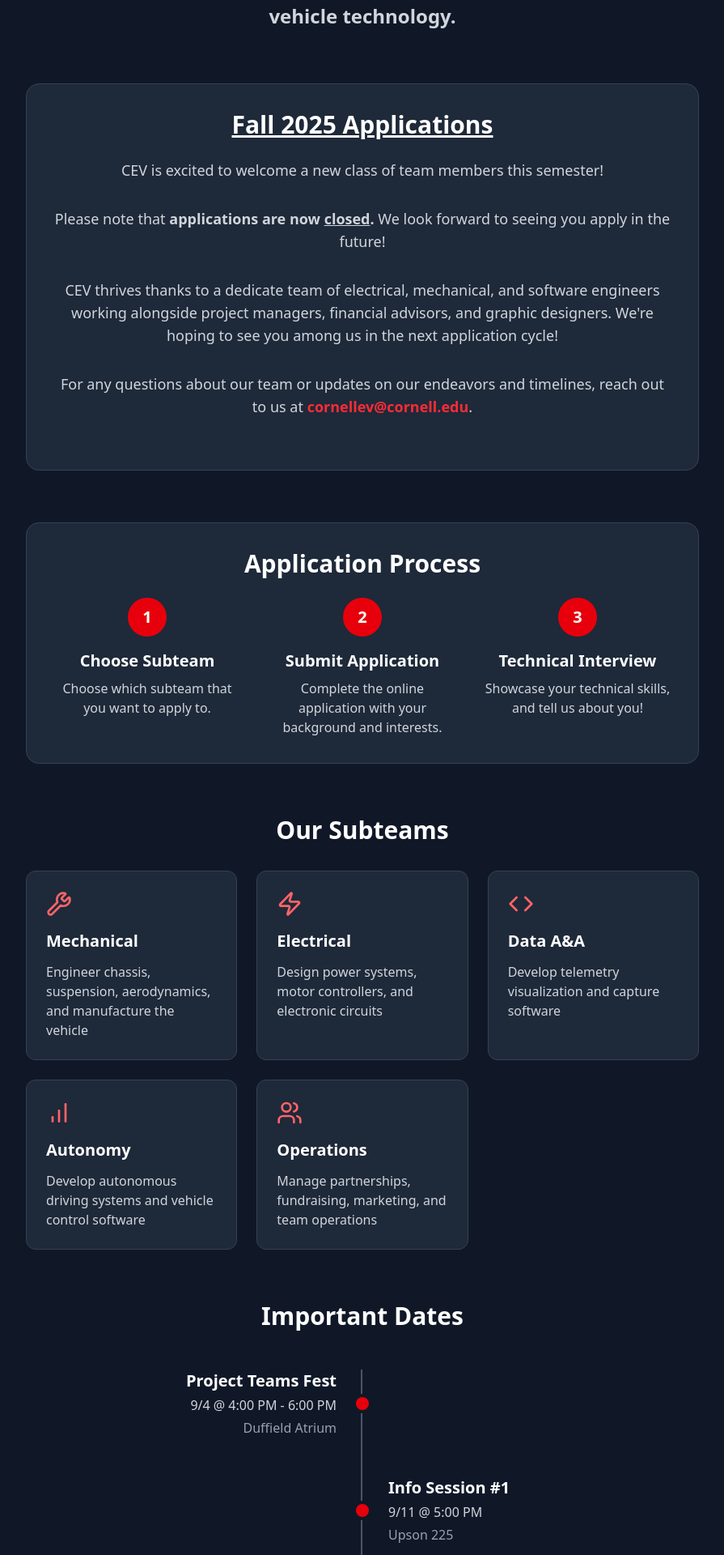
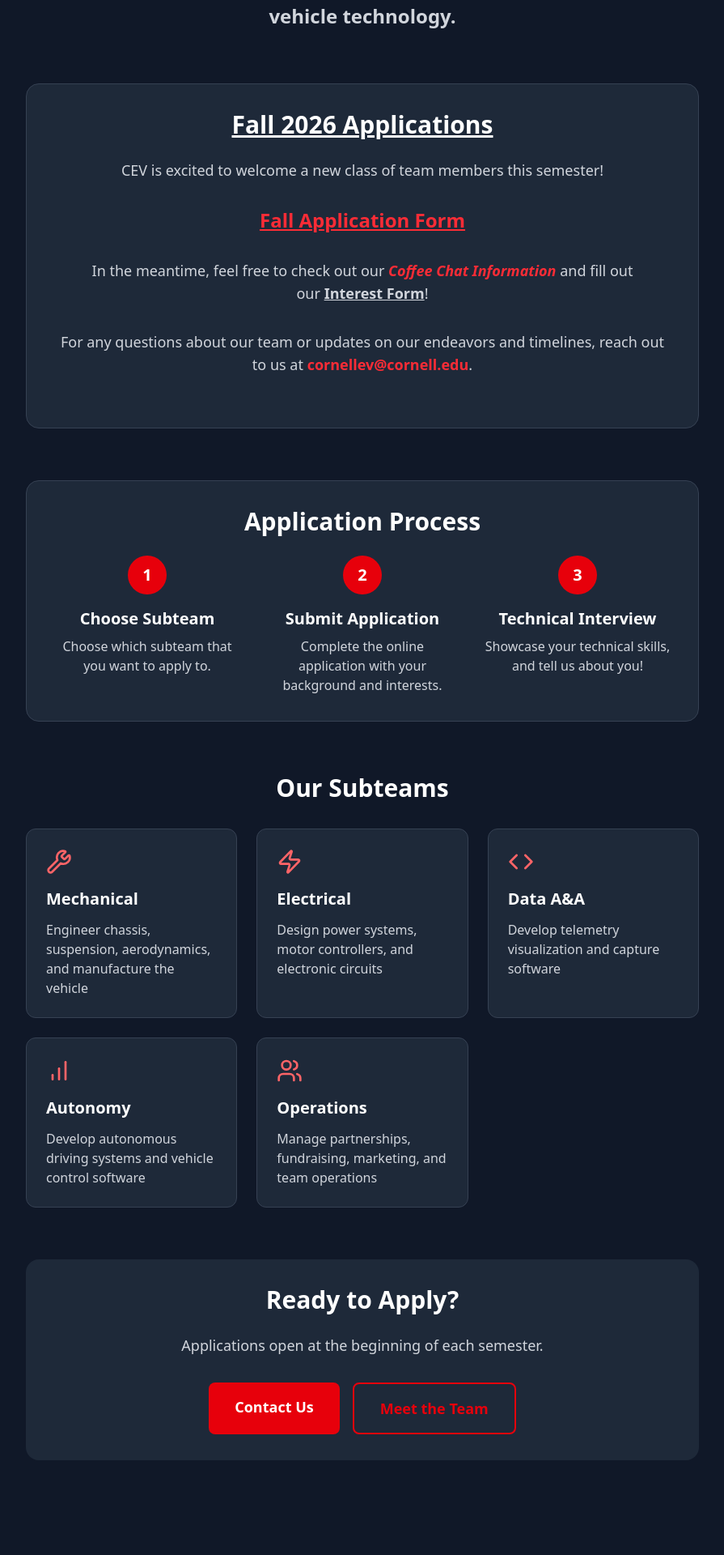
Before and after one commit to ChickenCoupe/ev-website, a Next.js app: page /apply in a window 1280 px wide. Shown: the part 520-2440 px from the top of the page at 81% size, without its empty margins (192-1087 px from the left). Built offline with nearby package versions, Linux system fonts and the light colour scheme.

Commit message:
clean up recruitment page a bit

```diff
--- a/src/app/apply/page.tsx
+++ b/src/app/apply/page.tsx
@@ -94,26 +94,27 @@
         </div>
 
         <div className="mb-16 bg-gray-800 rounded-2xl border border-gray-700 p-8">
-          <h2 className="text-3xl font-bold text-white mb-6 text-center"><u>Fall 2025 Applications</u></h2>
+          <h2 className="text-3xl font-bold text-white mb-6 text-center"><u>Fall 2026 Applications</u></h2>
           <p className="text-lg text-gray-300 mb-8 text-center">CEV is excited to welcome a new class of team members this semester!</p>
-          <p className="text-lg text-gray-300 mb-8 text-center">Please note that <b>applications are now <u>closed</u>.</b> We look forward to seeing you apply in the future!</p>
-          {/* <Link */}
-          {/*   href="https://docs.google.com/forms/d/e/1FAIpQLSeRy1lEO_K8oHmt2BG_V4IBAjcQi5rWzJmT4U_rdNMHVpxbzA/viewform?pli=1" */}
-          {/* > */}
-          {/*   <p className="text-2xl text-red-500 hover:text-red-400 transition-colors mb-8 text-center underline font-bold"> */}
-          {/*     Fall Application Form */}
-          {/*   </p> */}
-          {/* </Link> */}
-          {/* <p className="text-lg text-gray-300 mb-8 text-center">In the meantime, feel free to check out our <a href="https://docs.google.com/spreadsheets/d/1xRi3kiw8y6D5583K1GDtnGMFYcFLgEJdAhKS9BXGwlI/edit?gid=0#gid=0" className="font-bold italic text-red-500 hover:text-red-400">Coffee Chat Information</a> and fill out our&nbsp; */}
-          {/*   <Link */}
-          {/*     href="https://docs.google.com/forms/d/e/1FAIpQLSeTDgkBkoyXQS9YPAmIlsOSRW8ZHlHpMccRRt7n-RoQeb180A/viewform?usp=dialog" */}
-          {/*     className="text-gray-150 hover:text-white transition-colors font-bold underline" */}
-          {/*   > */}
-          {/*     Interest Form */}
-          {/*   </Link> */}
-          {/*   !</p> */}
+          {/* <p className="text-lg text-gray-300 mb-8 text-center">Please note that <b>applications are now <u>closed</u>.</b> We look forward to seeing you apply in the future!</p> */}
+          <Link
+            href="https://docs.google.com/forms/d/e/1FAIpQLSeRy1lEO_K8oHmt2BG_V4IBAjcQi5rWzJmT4U_rdNMHVpxbzA/viewform?pli=1"
+          >
+            {/* TODO: add the right link for the application form. Also need to separate between upperclassmen and freshmen. */}
+            <p className="text-2xl text-red-500 hover:text-red-400 transition-colors mb-8 text-center underline font-bold">
+              Fall Application Form
+            </p>
+          </Link>
+          <p className="text-lg text-gray-300 mb-8 text-center">In the meantime, feel free to check out our <a href="https://docs.google.com/spreadsheets/d/1xRi3kiw8y6D5583K1GDtnGMFYcFLgEJdAhKS9BXGwlI/edit?gid=0#gid=0" className="font-bold italic text-red-500 hover:text-red-400">Coffee Chat Information</a> and fill out our&nbsp;
+            <Link
+              href="https://docs.google.com/forms/d/e/1FAIpQLSeTDgkBkoyXQS9YPAmIlsOSRW8ZHlHpMccRRt7n-RoQeb180A/viewform?usp=dialog"
+              className="text-gray-150 hover:text-white transition-colors font-bold underline"
+            >
+              Interest Form
+            </Link>
+            !</p>
           {/* <p className="text-lg text-gray-300 mb-8 text-center">Thank you for your interest in joining our team! We&apos;ve been thrilled to engage with so many passionate individuals keen on pushing the limits of autonomous and electric vehicle innovation.</p> */}
-          <p className="text-lg text-gray-300 mb-8 text-center">CEV thrives thanks to a dedicate team of electrical, mechanical, and software engineers working alongside project managers, financial advisors, and graphic designers. We&apos;re hoping to see you among us in the next application cycle! </p>
+          {/* <p className="text-lg text-gray-300 mb-8 text-center">CEV thrives thanks to a dedicate team of electrical, mechanical, and software engineers working alongside project managers, financial advisors, and graphic designers. We&apos;re hoping to see you among us in the next application cycle! </p> */}
           <p className="text-lg text-gray-300 mb-8 text-center">For any questions about our team or updates on our endeavors and timelines, reach out to us at <a href="mailto:cornellev@cornell.edu" className="font-bold text-red-500">cornellev@cornell.edu</a>.</p>
         </div>
 
@@ -161,45 +162,46 @@
           </div>
         </div>
 
+        {/* Timeline forn when we have dates. NOTE: this is not ready yet, so we will fill this out once things are finalized. */}
         {/* Timeline */}
-        <div className="mb-16">
-          <h2 className="text-3xl font-bold text-white mb-12 text-center">Important Dates</h2>
-          <div className="max-w-4xl mx-auto">
-            <div className="relative">
+        {/* <div className="mb-16"> */}
+        {/*   <h2 className="text-3xl font-bold text-white mb-12 text-center">Important Dates</h2> */}
+        {/*   <div className="max-w-4xl mx-auto"> */}
+        {/*     <div className="relative"> */}
               {/* Timeline line */}
-              <div className="absolute left-1/2 transform -translate-x-0.5 w-0.5 h-full bg-gray-600"></div>
+              {/* <div className="absolute left-1/2 transform -translate-x-0.5 w-0.5 h-full bg-gray-600"></div> */}
 
               {/* Timeline items */}
-              <div className="space-y-12">
-                {timelineEvents.map((event, index) => (
-                  <div key={index} className="relative flex items-center">
-                    {event.side === "left" ? (
-                      <>
-                        <div className="flex-1 text-right pr-8">
-                          <h3 className="text-xl font-bold text-white mb-1">{event.title}</h3>
-                          <p className="text-gray-300 mb-1">{event.date}</p>
-                          {event.location && <p className="text-gray-400">{event.location}</p>}
-                        </div>
-                        <div className="absolute left-1/2 transform -translate-x-1/2 w-6 h-6 bg-red-600 rounded-full border-4 border-gray-900"></div>
-                        <div className="flex-1 pl-8"></div>
-                      </>
-                    ) : (
-                      <>
-                        <div className="flex-1 pr-8"></div>
-                        <div className="absolute left-1/2 transform -translate-x-1/2 w-6 h-6 bg-red-600 rounded-full border-4 border-gray-900"></div>
-                        <div className="flex-1 text-left pl-8">
-                          <h3 className="text-xl font-bold text-white mb-1">{event.title}</h3>
-                          <p className="text-gray-300 mb-1">{event.date}</p>
-                          {event.location && <p className="text-gray-400">{event.location}</p>}
-                        </div>
-                      </>
-                    )}
-                  </div>
-                ))}
-              </div>
-            </div>
-          </div>
-        </div>
+        {/*       <div className="space-y-12"> */}
+        {/*         {timelineEvents.map((event, index) => ( */}
+        {/*           <div key={index} className="relative flex items-center"> */}
+        {/*             {event.side === "left" ? ( */}
+        {/*               <> */}
+        {/*                 <div className="flex-1 text-right pr-8"> */}
+        {/*                   <h3 className="text-xl font-bold text-white mb-1">{event.title}</h3> */}
+        {/*                   <p className="text-gray-300 mb-1">{event.date}</p> */}
+        {/*                   {event.location && <p className="text-gray-400">{event.location}</p>} */}
+        {/*                 </div> */}
+        {/*                 <div className="absolute left-1/2 transform -translate-x-1/2 w-6 h-6 bg-red-600 rounded-full border-4 border-gray-900"></div> */}
+        {/*                 <div className="flex-1 pl-8"></div> */}
+        {/*               </> */}
+        {/*             ) : ( */}
+        {/*               <> */}
+        {/*                 <div className="flex-1 pr-8"></div> */}
+        {/*                 <div className="absolute left-1/2 transform -translate-x-1/2 w-6 h-6 bg-red-600 rounded-full border-4 border-gray-900"></div> */}
+        {/*                 <div className="flex-1 text-left pl-8"> */}
+        {/*                   <h3 className="text-xl font-bold text-white mb-1">{event.title}</h3> */}
+        {/*                   <p className="text-gray-300 mb-1">{event.date}</p> */}
+        {/*                   {event.location && <p className="text-gray-400">{event.location}</p>} */}
+        {/*                 </div> */}
+        {/*               </> */}
+        {/*             )} */}
+        {/*           </div> */}
+        {/*         ))} */}
+        {/*       </div> */}
+        {/*     </div> */}
+        {/*   </div> */}
+        {/* </div> */}
 
         {/* CTA */}
         <div className="text-center bg-gray-800 rounded-2xl mb-16 p-8 border-gray-700">
```
